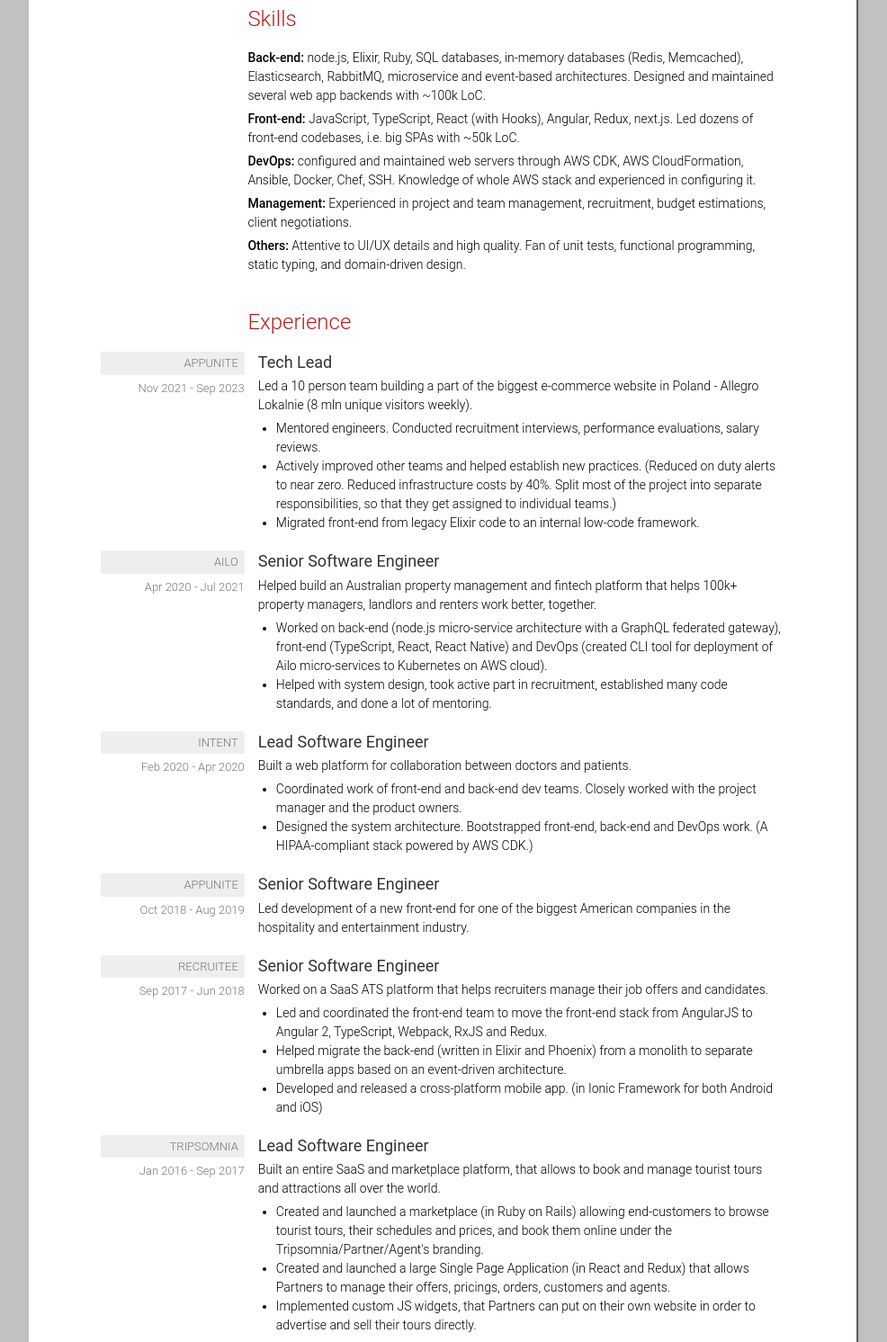
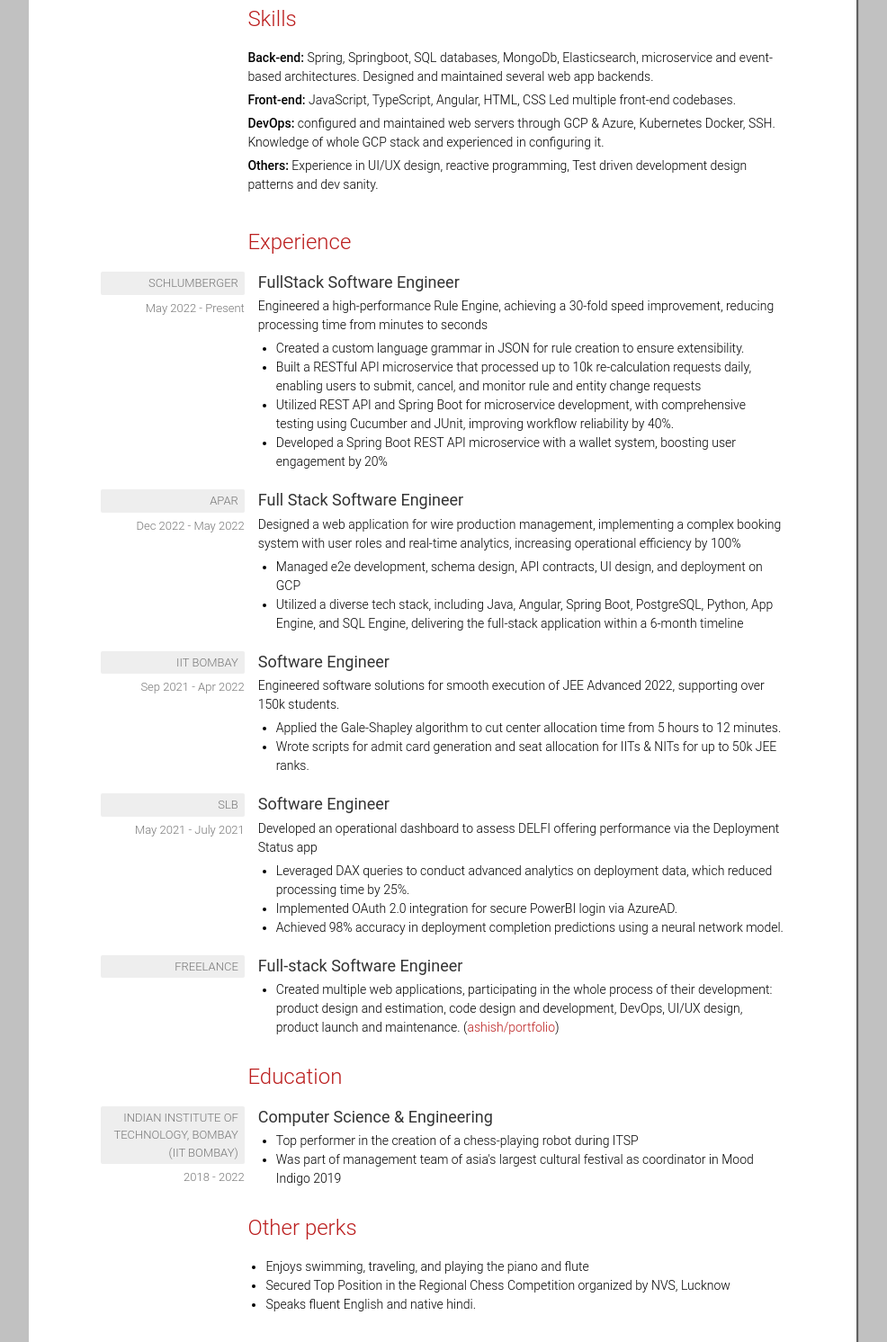
Before and after one commit to gprince349/gprince349.github.io, a plain HTML site: page cv/index.html in a window 1280 px wide. Shown: the part 334-1826 px from the top of the page at 90% size, without its empty margins (148-1134 px from the left). Drawn offline with Linux system fonts and the light colour scheme; a web font is replaced by a local one.

Commit message:
updated cv

```diff
--- a/cv/index.html
+++ b/cv/index.html
@@ -1,11 +1,10 @@
 <!DOCTYPE html>
 <html>
 
-<!-- Mirrored from jtom.me/cv/ by HTTrack Website Copier/3.x [XR&CO'2014], Mon, 05 Aug 2024 11:52:57 GMT -->
 <head>
     <meta charset="utf-8">
     <meta http-equiv="X-UA-Compatible" content="IE=edge,chrome=1">
-    <title>CV - Ashish Gupta - freelance full-stack software engineer</title>
+    <title>CV - Ashish Gupta - full-stack software engineer</title>
     <meta name="viewport" content="width=device-width">
 
     <link rel="stylesheet" href="../css/main.css">
@@ -27,21 +26,21 @@
         </h1>
         <h2 class="cv-header-subname p-title">Full-stack Software Engineer</h2>
         <div class="cv-header-lead p-note">
-          15 years of experience in front-end and back-end web development.<br />
-          Ambitious and communicative. Good mentor and tech lead.<br />
+          4 years of experience in front-end and back-end web development.<br />
+          Agile and deliver results.<br />
         </div>
       </div>
       <div class="cv-header-meta">
         <div class="cv-header-meta-right">
 
           <div class="cv-header-meta-row">
-            <a href="../index.html" rel="me" class="u-url">www.jtom.me</a>
+            <a href="../index.html" rel="me" class="u-url">gprince349.github.io</a>
           </div>
           <div class="cv-header-meta-row">
-            <a href="../cdn-cgi/l/email-protection.html#5c363d3f39371c36283331723139" class="u-email"><span class="__cf_email__" data-cfemail="a1cbc0c2c4cae1cbd5cecc8fccc4">[email&#160;protected]</span></a>
+            <a href="mailto: gashishk349@gmail.com" class="u-email"><span class="__cf_email__">gashishk349@gmail.com</span></a>
           </div>
           <div class="cv-header-meta-row">
-            <a href="https://linkedin.com/in/jtompl/">linkedin.com/in/jtompl</a>
+            <a href="https://in.linkedin.com/in/ashish-gupta-6938b6187">linkedin.com</a>
           </div>
 
         </div>
@@ -53,27 +52,21 @@
       <div class="cv-section-content cv-section-content--indented">
         <ul class="cv-skill-list">
           <li>
-            <strong>Back-end:</strong> node.js, Elixir, Ruby, SQL databases, in-memory databases
-            (Redis, Memcached), Elasticsearch, RabbitMQ, microservice and
-            event-based architectures. Designed and maintained several web app
-            backends with ~100k LoC.
+            <strong>Back-end:</strong> Spring, Springboot, SQL databases, MongoDb, Elasticsearch,
+            microservice and event-based architectures. Designed and maintained several web app
+            backends.
           </li>
           <li>
-            <strong>Front-end:</strong> JavaScript, TypeScript, React (with Hooks), Angular,
-            Redux, next.js. Led dozens of front-end codebases, i.e. big SPAs
-            with ~50k LoC.
+            <strong>Front-end:</strong> JavaScript, TypeScript, Angular, HTML, CSS
+              Led multiple front-end codebases.
           </li>
           <li>
-            <strong>DevOps:</strong> configured and maintained web servers through AWS CDK, AWS
-            CloudFormation, Ansible, Docker, Chef, SSH. Knowledge of whole AWS
-            stack and experienced in configuring it.
+            <strong>DevOps:</strong> configured and maintained web servers through GCP & Azure, Kubernetes
+            Docker, SSH. Knowledge of whole GCP stack and experienced in configuring it.
           </li>
           <li>
-            <strong>Management:</strong> Experienced in project and team management, recruitment, budget estimations, client negotiations.
-          </li>
-          <li>
-            <strong>Others:</strong> Attentive to UI/UX details and high quality. Fan of unit tests,
-            functional programming, static typing, and domain-driven design.
+            <strong>Others:</strong> Experience in UI/UX design, reactive programming, Test driven development
+             design patterns and dev sanity.
           </li>
         </ul>
       </div>
@@ -85,52 +78,53 @@
         <div class="cv-timeline">
           <div class="cv-timeline-row p-experience h-event">
             <div class="cv-timeline-side">
-              <a href="https://appunite.com/" target="_blank" rel="nofollow" class="cv-timeline-company">
-                AppUnite
+              <a href="https://www.slb.com/" target="_blank" rel="nofollow" class="cv-timeline-company">
+                Schlumberger
               </a>
-              <div class="cv-timeline-date">Nov 2021 - Sep 2023</div>
+              <div class="cv-timeline-date">May 2022 - Present</div>
             </div>
             <div class="cv-timeline-body p-summary">
               <h4 class="cv-timeline-position p-name">
-                Tech Lead
+                FullStack Software Engineer
               </h4>
               <p>
-                Led a 10 person team building a part of the biggest e-commerce website in Poland - Allegro Lokalnie (8 mln unique visitors weekly).
+                Engineered a high-performance Rule Engine, achieving a 30-fold speed improvement,
+                reducing processing time from minutes to seconds
               </p>
               <ul>
-                <li>Mentored engineers. Conducted recruitment interviews, performance evaluations, salary reviews.</li>
-                <li>Actively improved other teams and helped establish new practices. (Reduced on duty alerts to near zero. Reduced infrastructure costs by 40%. Split most of the project into separate responsibilities, so that they get assigned to individual teams.)</li>
-                <li>Migrated front-end from legacy Elixir code to an internal low-code framework.</li>
+                <li>Created a custom language grammar in JSON for rule creation to ensure extensibility.</li>
+                <li> Built a RESTful API microservice that processed up to 10k re-calculation requests daily, enabling users to submit,
+                  cancel, and monitor rule and entity change requests</li>
+                <li>Utilized REST API and Spring Boot for microservice development, with comprehensive testing using Cucumber
+                  and JUnit, improving workflow reliability by 40%.</li>
+                <li>Developed a Spring Boot REST API microservice with a wallet system, boosting user engagement by 20%</li>
               </ul>
             </div>
           </div>
 
           <div class="cv-timeline-row p-experience h-event">
             <div class="cv-timeline-side">
-              <a href="https://ailo.io/" target="_blank" rel="nofollow" class="cv-timeline-company">
-                Ailo
+              <a href="https://apar.com" target="_blank" rel="nofollow" class="cv-timeline-company">
+                Apar
               </a>
-              <div class="cv-timeline-date">Apr 2020 - Jul 2021</div>
+              <div class="cv-timeline-date">Dec 2022 - May 2022</div>
             </div>
             <div class="cv-timeline-body p-summary">
               <h4 class="cv-timeline-position p-name">
-                Senior Software Engineer
+                Full Stack Software Engineer
               </h4>
               <p>
-                Helped build an Australian property management and fintech
-                platform that helps 100k+ property managers, landlors and
-                renters work better, together.
+                Designed a web application for wire production management,
+                implementing a complex booking system with user roles and real-time analytics,
+                increasing operational efficiency by 100%
               </p>
               <ul>
                 <li>
-                  Worked on back-end (node.js micro-service architecture with a
-                  GraphQL federated gateway), front-end (TypeScript, React,
-                  React Native) and DevOps (created CLI tool for deployment of
-                  Ailo micro-services to Kubernetes on AWS cloud).
+                  Managed e2e development, schema design, API contracts, UI design, and deployment on GCP
                 </li>
                 <li>
-                  Helped with system design, took active part in recruitment,
-                  established many code standards, and done a lot of mentoring.
+                  Utilized a diverse tech stack, including Java, Angular, Spring Boot, PostgreSQL, Python, App Engine, and SQL
+                  Engine, delivering the full-stack application within a 6-month timeline
                 </li>
               </ul>
             </div>
@@ -138,28 +132,24 @@
 
           <div class="cv-timeline-row p-experience h-event">
             <div class="cv-timeline-side">
-              <a href="https://withintent.com/" target="_blank" rel="nofollow" class="cv-timeline-company">
-                Intent
+              <a href="https://www.iitb.ac.in/" target="_blank" rel="nofollow" class="cv-timeline-company">
+                IIT Bombay
               </a>
-              <div class="cv-timeline-date">Feb 2020 - Apr 2020</div>
+              <div class="cv-timeline-date">Sep 2021 - Apr 2022</div>
             </div>
             <div class="cv-timeline-body p-summary">
               <h4 class="cv-timeline-position p-name">
-                Lead Software Engineer
+                Software Engineer
               </h4>
               <p>
-                Built a web platform for collaboration between doctors and
-                patients.
+                Engineered software solutions for smooth execution of JEE Advanced 2022, supporting over 150k students.
               </p>
               <ul>
                 <li>
-                  Coordinated work of front-end and back-end dev teams. Closely
-                  worked with the project manager and the product owners.
+                  Applied the Gale-Shapley algorithm to cut center allocation time from 5 hours to 12 minutes.
                 </li>
                 <li>
-                  Designed the system architecture. Bootstrapped
-                  front-end, back-end and DevOps work. (A
-                  HIPAA-compliant stack powered by AWS CDK.)
+                  Wrote scripts for admit card generation and seat allocation for IITs & NITs for up to 50k JEE ranks.
                 </li>
               </ul>
             </div>
@@ -167,24 +157,29 @@
 
           <div class="cv-timeline-row p-experience h-event">
             <div class="cv-timeline-side">
-              <a href="https://appunite.com/" target="_blank" rel="nofollow" class="cv-timeline-company">
-                AppUnite
+              <a href="https://www.slb.com/" target="_blank" rel="nofollow" class="cv-timeline-company">
+                SLB
               </a>
-              <div class="cv-timeline-date">Oct 2018 - Aug 2019</div>
+              <div class="cv-timeline-date">May 2021 - July 2021</div>
             </div>
             <div class="cv-timeline-body p-summary">
               <h4 class="cv-timeline-position p-name">
-                Senior Software Engineer
+                Software Engineer
               </h4>
               <p>
-                Led development of a new front-end for one of the biggest
-                American companies in the hospitality and entertainment
-                industry.
+                Developed an operational dashboard to assess DELFI offering performance via the Deployment Status app
+
               </p>
+              <ul>
+                <li> Leveraged DAX queries to conduct advanced analytics on deployment data, which reduced processing time by 25%.
+                  </li>
+                <li>Implemented OAuth 2.0 integration for secure PowerBI login via AzureAD.</li>
+                <li>Achieved 98% accuracy in deployment completion predictions using a neural network model.</li>
+              </ul>
             </div>
           </div>
 
-          <div class="cv-timeline-row p-experience h-event">
+          <!-- <div class="cv-timeline-row p-experience h-event">
             <div class="cv-timeline-side">
               <a href="https://recruitee.com/" target="_blank" rel="nofollow" class="cv-timeline-company">
                 Recruitee
@@ -301,14 +296,14 @@
                 </li>
               </ul>
             </div>
-          </div>
+          </div> -->
 
           <div class="cv-timeline-row p-experience h-event">
             <div class="cv-timeline-side">
               <a href="../index.html" target="_blank" class="cv-timeline-company">
                 Freelance
               </a>
-              <div class="cv-timeline-date">Aug 2005 - Aug 2017</div>
+              <!-- <div class="cv-timeline-date">Aug 2005 - Aug 2017</div> -->
 
             </div>
             <div class="cv-timeline-body p-summary">
@@ -320,38 +315,8 @@
                   Created multiple web applications, participating in the whole
                   process of their development: product design and estimation,
                   code design and development, DevOps, UI/UX design, product
-                  launch and maintenance.  (<a href="../portfolio/index.html">jtom.me/portfolio</a>)
+                  launch and maintenance.  (<a href="../portfolio/index.html">ashish/portfolio</a>)
 
-                </li>
-                <li>
-                  Co-organized several tech meetups and conferences (e.g.
-                  <a target="_blank" rel="nofollow" href="https://summit.meetjs.pl/2014/"
-                    >Meet.js Summit</a
-                  >,
-                  <a target="_blank" rel="nofollow" href="https://14.polyconf.com/">PolyConf</a
-                  >,
-                  <a
-                    target="_blank" rel="nofollow"
-                    href="https://www.meetup.com/ng-poznan-meetup/"
-                    >ng-poznan</a
-                  >, <a target="_blank" rel="nofollow" href="https://akai.org.pl/">AKAI</a>).
-                </li>
-                <li>
-                  Gave copious <a href="../talks/index.html">tech talks</a>.
-                  (On many local meetups, both locally and abroad; and also on a
-                  biggest Polish front-end conference,
-                  <a href="https://summit.meetjs.pl/2019" target="_blank" rel="nofollow"
-                    >Meet.js Summit</a
-                  >, twice.)
-                </li>
-                <li>
-                  As a part of the team, gained awairds in several hackatons and
-                  startup contests. (<a
-                    target="_blank" rel="nofollow"
-                    class="nocolor"
-                    href="http://www.networkmagazyn.pl/zakonczyl_sie_poznan_startup_weekend"
-                    >Poznan Startup Weekend 2012</a
-                  >, Startup Poznan 2014, Poznan Startup Sprint)
                 </li>
               </ul>
             </div>
@@ -366,25 +331,19 @@
         <div class="cv-timeline">
           <div class="cv-timeline-row p-education h-event">
             <div class="cv-timeline-side">
-              <a href="https://put.poznan.pl/" target="_blank" rel="nofollow" class="cv-timeline-company">
-                Poznan University of Technology
+              <a href="https://www.cse.iitb.ac.in" target="_blank" rel="nofollow" class="cv-timeline-company">
+                Indian Institute of Technology, Bombay (IIT Bombay)
               </a>
-              <div class="cv-timeline-date">2012 - 2015 (unfinished)</div>
+              <div class="cv-timeline-date">2018 - 2022</div>
             </div>
             <div class="cv-timeline-body p-summary">
-              <div class="cv-timeline-position p-name">Computer Science</div>
+              <div class="cv-timeline-position p-name">Computer Science & Engineering</div>
               <ul>
                 <li>
-                  Served as a president of
-                  <a href="https://akai.org.pl/" target="_blank" rel="nofollow">AKAI</a>, a
-                  students' research circle focused on organizing workshops and
-                  lectures about web development.
+                  Top performer in the creation of a chess-playing robot during ITSP
                 </li>
                 <li>
-                  Co-created the new main public website of
-                  <a href="https://www.put.poznan.pl/" target="_blank" rel="nofollow"
-                    >Poznan University of Technology</a
-                  >.
+                   Was part of management team of asia's largest cultural festival as coordinator in Mood Indigo 2019
                 </li>
               </ul>
             </div>
@@ -398,21 +357,13 @@
       <div class="cv-section-content cv-section-content--indented">
         <ul>
           <li>
-            Good public speaker. (Long-time member of an english-speaking
-            Toastmasters club.)
+            Enjoys swimming, traveling, and playing the piano and flute
           </li>
           <li>
-            Knowledge of algorithms and data structures. (Gained awards in
-            Polish Olympiads in Informatics.)
+            Secured Top Position in the Regional Chess Competition organized by NVS, Lucknow
           </li>
           <li>
-            Speaks native Polish, fluent English, conversational Spanish and
-            basic Russian.
-          </li>
-          <li>
-            In his free time, likes to
-            <a href="https://jackthenomad.com/" target="_blank">blog</a>, dance,
-            travel, and play tennis and volleyball.
+            Speaks fluent English and native hindi.
           </li>
         </ul>
       </div>
```
